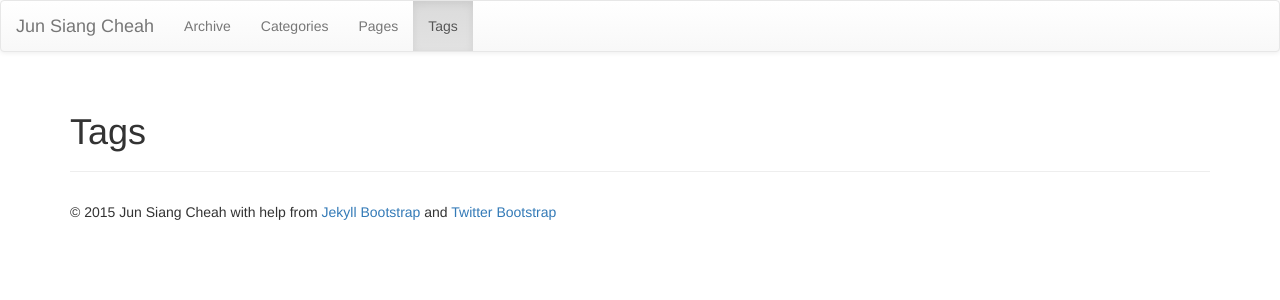
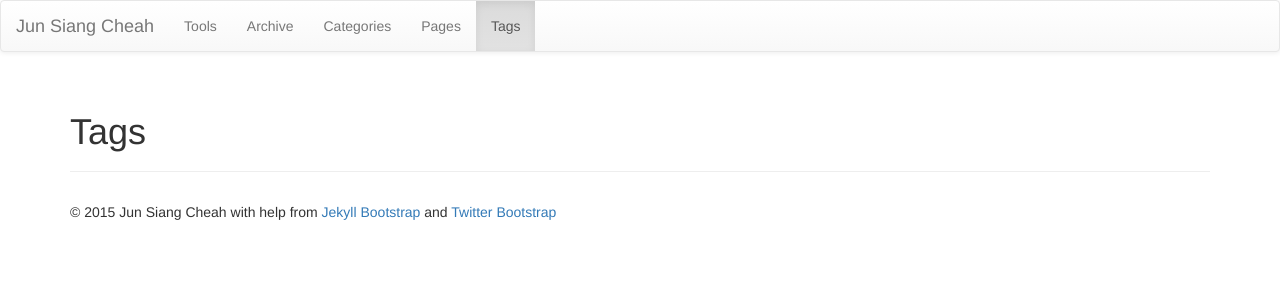
Before and after one commit to Deathmax/deathmax.github.io, a Jekyll site: the page built from tags.html, in a window 1280 px wide. Shown: the top 300 px of the page. Built offline with Jekyll 4.4.1, drawn with Linux system fonts in a browser that asks for light colours; nearby versions of some CDN libraries; library files that are not in the unit come from our copies.

Commit message:
Add the link to the correct page.

```diff
--- a/_includes/themes/bootstrap-3/default.html
+++ b/_includes/themes/bootstrap-3/default.html
@@ -59,6 +59,7 @@
         <!-- Collect the nav links, forms, and other content for toggling -->
         <div class="collapse navbar-collapse" id="jb-navbar-collapse">
           <ul class="nav navbar-nav">
+            <li><a href="//deathsnacks.com">Tools</a></li>
             {% assign pages_list = site.pages %}
             {% assign group = 'navigation' %}
             {% include JB/pages_list %}
```
